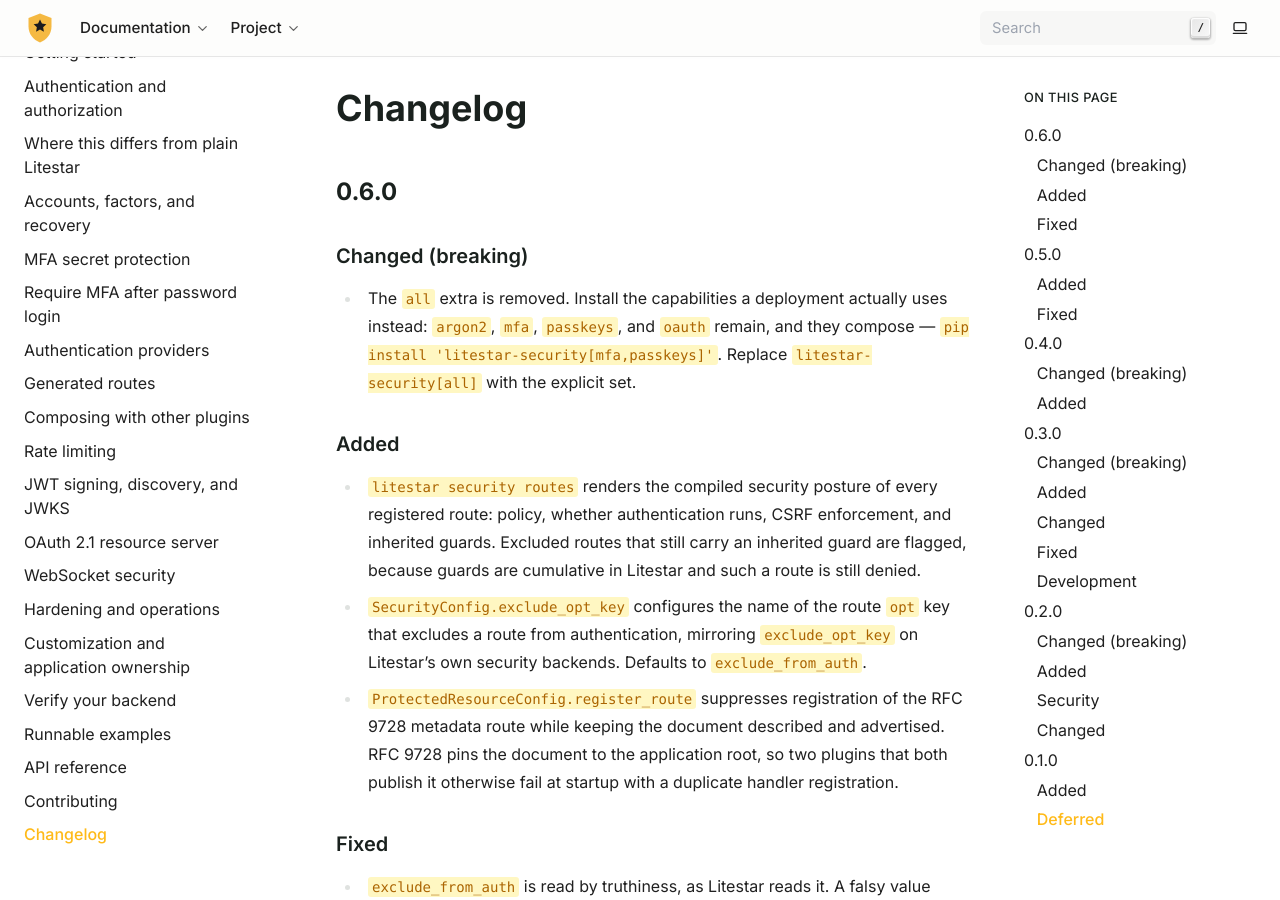
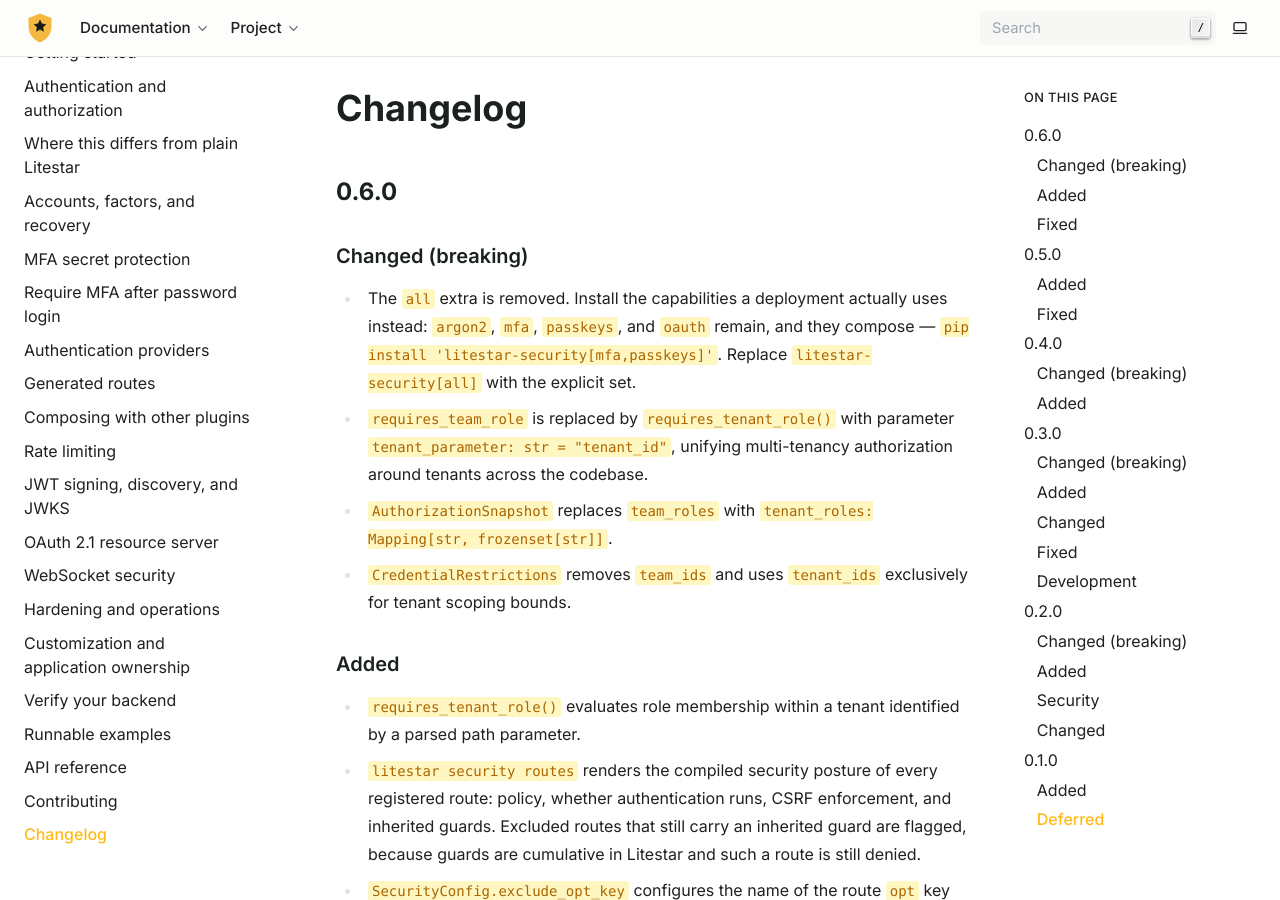
Before and after one commit to cofin/litestar-security, a Sphinx documentation site: the page built from docs/changelog.rst, in a window 1280 px wide and 900 px high. Built offline with Sphinx 7.4.7, drawn with Linux system fonts in a browser that asks for light colours.

Commit message:
docs(changelog): add tenant authorization unification entry to 0.6.0

```diff
--- a/docs/changelog.rst
+++ b/docs/changelog.rst
@@ -11,10 +11,19 @@ Changed (breaking)
   uses instead: ``argon2``, ``mfa``, ``passkeys``, and ``oauth`` remain, and
   they compose — ``pip install 'litestar-security[mfa,passkeys]'``. Replace
   ``litestar-security[all]`` with the explicit set.
+* ``requires_team_role`` is replaced by :func:`~litestar_security.requires_tenant_role`
+  with parameter ``tenant_parameter: str = "tenant_id"``, unifying multi-tenancy
+  authorization around tenants across the codebase.
+* :class:`~litestar_security.AuthorizationSnapshot` replaces ``team_roles`` with
+  ``tenant_roles: Mapping[str, frozenset[str]]``.
+* :class:`~litestar_security.CredentialRestrictions` removes ``team_ids`` and
+  uses ``tenant_ids`` exclusively for tenant scoping bounds.
 
 Added
 ~~~~~
 
+* :func:`~litestar_security.requires_tenant_role` evaluates role membership within a
+  tenant identified by a parsed path parameter.
 * ``litestar security routes`` renders the compiled security posture of every
   registered route: policy, whether authentication runs, CSRF enforcement, and
   inherited guards. Excluded routes that still carry an inherited guard are
```
